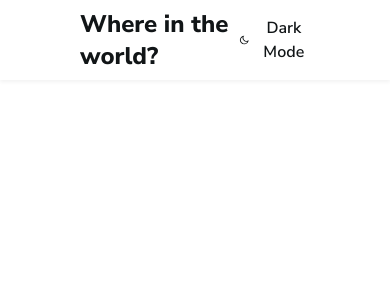
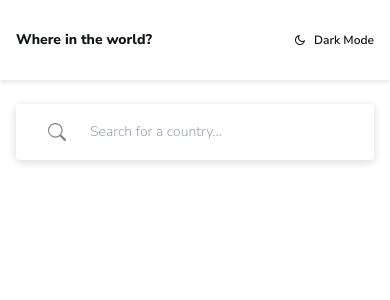
Before and after one commit to ShariqAsadi/where-in-the-world, a Next.js app: page / in a window 390 px wide. Shown: the top 300 px of the page. Built offline with nearby package versions, Linux system fonts and the light colour scheme.

Commit message:
Add search

```diff
--- a/src/app/page.tsx
+++ b/src/app/page.tsx
@@ -1,3 +1,5 @@
+import Countries from '@/components/Countries';
+
 export default function Home() {
-  return null;
+  return <Countries />;
 }
--- /dev/null
+++ b/src/components/Countries.tsx
@@ -0,0 +1,13 @@
+'use client';
+import { useState } from 'react';
+import Search from './Search';
+
+export default function Countries() {
+  const [search, setSearch] = useState('');
+
+  return (
+    <div className='sm:px-20 sm:pt-12 px-4 pt-6'>
+      <Search value={search} handleSearch={setSearch} />
+    </div>
+  );
+}
--- a/src/components/DarkModeSwitcher.tsx
+++ b/src/components/DarkModeSwitcher.tsx
@@ -24,7 +24,7 @@ export default function DarkModeSwitcher() {
   return (
     <span className='font-semibold text-light-text text-base dark:text-white'>
       <button
-        className='flex justify-center items-center gap-2'
+        className='flex justify-center items-center gap-2 sm:text-base text-xs'
         onClick={handleToggle}
       >
         {isLightMode ? <RiSunLine /> : <RiMoonLine />}
--- a/src/components/Navbar.tsx
+++ b/src/components/Navbar.tsx
@@ -2,8 +2,8 @@ import DarkModeSwitcher from './DarkModeSwitcher';
 
 export default function Navbar() {
   return (
-    <nav className='flex justify-between items-center h-20 px-20 bg-white shadow-elements dark:bg-dark-elements'>
-      <h1 className='text-light-text text-2xl font-extrabold dark:text-white'>
+    <nav className='flex justify-between items-center h-20 sm:px-20 px-4 bg-white shadow-elements dark:bg-dark-elements'>
+      <h1 className='text-light-text sm:text-2xl text-sm font-extrabold dark:text-white'>
         Where in the world?
       </h1>
       <DarkModeSwitcher />
--- /dev/null
+++ b/src/components/Search.tsx
@@ -0,0 +1,23 @@
+import { BsSearch } from 'react-icons/bs';
+
+interface SearchProps {
+  value: string;
+  handleSearch: (value: string) => void;
+}
+
+export default function Search({ value, handleSearch }: SearchProps) {
+  return (
+    <div className='flex items-center relative text-light-input max-w-[480px] shadow-search dark:text-white'>
+      <div className='absolute pl-8 pointer-events-none'>
+        <BsSearch className='h-[18px] w-[18px]' />
+      </div>
+      <input
+        type='text'
+        value={value}
+        onChange={(e) => handleSearch(e.target.value)}
+        placeholder='Search for a country...'
+        className='py-[18px] pl-[74px] w-full truncate text-sm pr-4 rounded-[5px] dark:bg-dark-elements outline-0 shadow-search'
+      />
+    </div>
+  );
+}
--- a/tailwind.config.js
+++ b/tailwind.config.js
@@ -17,7 +17,8 @@ module.exports = {
         'light-background': 'hsl(0, 0%, 98%)',
       },
       boxShadow: {
-        elements: '0px 2px 4px rgba(0, 0, 0, 0.0562443)',
+        elements: '0px 2px 4px rgba(0, 0, 0, 0.1)',
+        search: '0px 2px 9px rgba(0, 0, 0, 0.08)',
       },
     },
   },
```
